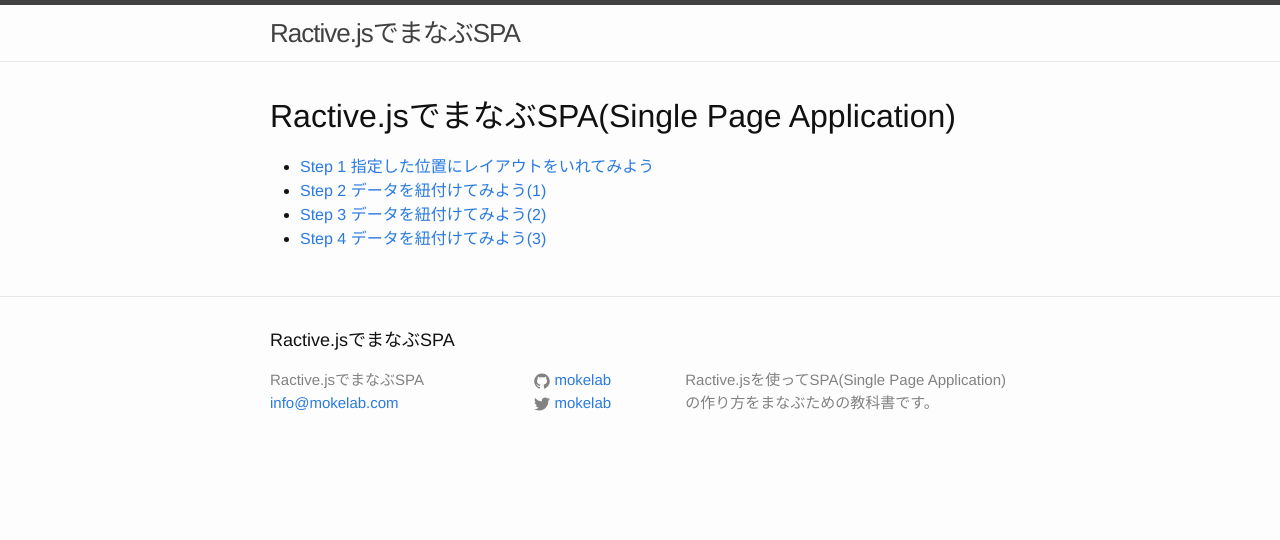
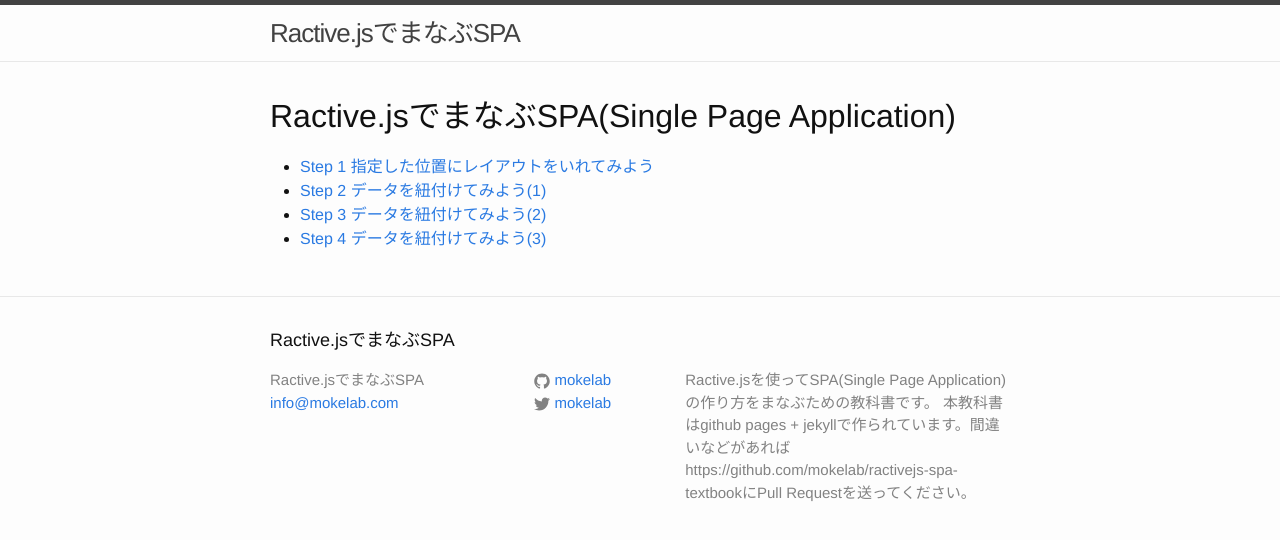
Before and after one commit to mokelab/ractivejs-spa-textbook, a Jekyll site: the page built from index.md, in a window 1280 px wide. Shown: the top 540 px of the page. Built offline with Jekyll 4.4.1, drawn with Linux system fonts in a browser that asks for light colours.

Commit message:
update config

```diff
--- a/_config.yml
+++ b/_config.yml
@@ -10,9 +10,10 @@
 email: info@mokelab.com
 description: > # this means to ignore newlines until "baseurl:"
   Ractive.jsを使ってSPA(Single Page Application)の作り方をまなぶための教科書です。
+  本教科書はgithub pages + jekyllで作られています。間違いなどがあればhttps://github.com/mokelab/ractivejs-spa-textbookにPull Requestを送ってください。
 
 baseurl: "/ractivejs-spa-textbook" # the subpath of your site, e.g. /blog
-url: "http://yourdomain.com" # the base hostname & protocol for your site
+url: "https://mokelab.github.io" # the base hostname & protocol for your site
 twitter_username: mokelab
 github_username:  mokelab
 
```
